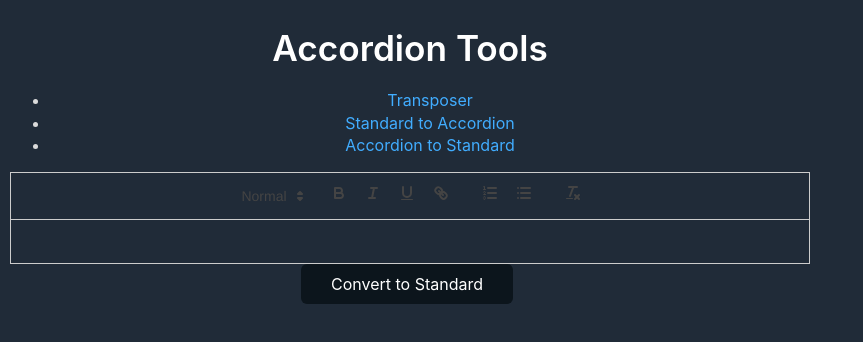
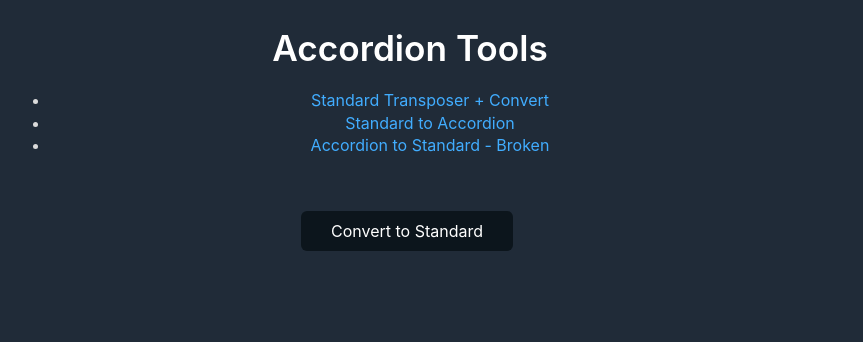
Before and after one commit to wizardofthewell/accordiontools, a React (Create React App) app: page /StandardConverter in a window 1280 px wide. Shown: the top 342 px of the page, without its empty margins (0-863 px from the left). Built offline with nearby package versions, Linux system fonts and the light colour scheme.

Commit message:
Updated some text and tried to make converters work better

```diff
--- a/public/index.html
+++ b/public/index.html
@@ -28,10 +28,12 @@
       work correctly both with client-side routing and a non-root public URL.
       Learn how to configure a non-root public URL by running `npm run build`.
     -->
-    <title>React App</title>
+    <title>Accordion Tools</title>
   </head>
   <body>
-    <noscript>You need to enable JavaScript to run this app.</noscript>
+    <noscript
+      >You need to enable JavaScript to run this app ya jackass</noscript
+    >
     <div id="root"></div>
     <!--
       This HTML file is a template.
--- a/src/AccordionConverter.js
+++ b/src/AccordionConverter.js
@@ -9,14 +9,21 @@ const cMajorRow = notes.cMajorRow;
 function convertNoteToAccordion(note) {
   let buttonNumber, direction, row;
 
-  // Check each button in the C Major row
+  // Extract the root and octave from the note
+  let root = note.slice(0, -1);
+  let octave = parseInt(note.slice(-1));
+
+  // Check each button in the C Major and B Major rows
+  while (octave >= 0 && octave <= 8) {
+    let newNote = root + octave;
+
     for (let i = 1; i <= 11; i++) {
-    if (cMajorRow.push[i] === note) {
+      if (cMajorRow.push[i] === newNote) {
         buttonNumber = i;
         direction = "push";
         row = "inside";
         break;
-    } else if (cMajorRow.pull[i] === note) {
+      } else if (cMajorRow.pull[i] === newNote) {
         buttonNumber = i;
         direction = "pull";
         row = "inside";
@@ -24,15 +31,14 @@ function convertNoteToAccordion(note) {
       }
     }
 
-  // If not found, check each button in the B Major row
     if (!buttonNumber) {
       for (let i = 1; i <= 12; i++) {
-      if (bMajorRow.push[i] === note) {
+        if (bMajorRow.push[i] === newNote) {
           buttonNumber = i;
           direction = "push";
           row = "outside";
           break;
-      } else if (bMajorRow.pull[i] === note) {
+        } else if (bMajorRow.pull[i] === newNote) {
           buttonNumber = i;
           direction = "pull";
           row = "outside";
@@ -41,9 +47,18 @@ function convertNoteToAccordion(note) {
       }
     }
 
+    // If found, break the loop
+    if (buttonNumber) {
+      break;
+    }
+
+    // If not found, try the next octave
+    octave++;
+  }
+
   // If still not found, return null
   if (!buttonNumber) {
-    return null;
+    return note;
   }
 
   return {
--- a/src/App.js
+++ b/src/App.js
@@ -12,13 +12,13 @@ function App() {
         <h1>Accordion Tools</h1>
         <ul>
           <li>
-            <Link to="/Transposer">Transposer</Link>
+            <Link to="/Transposer">Standard Transposer + Convert</Link>
           </li>
           <li>
             <Link to="/AccordionConverter">Standard to Accordion</Link>
           </li>
           <li>
-            <Link to="/StandardConverter">Accordion to Standard</Link>
+            <Link to="/StandardConverter">Accordion to Standard - Broken</Link>
           </li>
         </ul>
 
--- a/src/StandardConverter.js
+++ b/src/StandardConverter.js
@@ -1,7 +1,8 @@
-import React, { useState } from "react";
+import React, { useState, useEffect } from "react";
 import notes from "./notes";
-import Quill from "react-quill";
-import "react-quill/dist/quill.snow.css";
+import { useEditor, EditorContent } from "@tiptap/react";
+import { Editor } from "@tiptap/react";
+import StarterKit from "@tiptap/starter-kit";
 import parse from "html-react-parser";
 
 const bMajorRow = notes.bMajorRow;
@@ -25,45 +26,64 @@ function convertAccordionToNote(accordionNote) {
 
   return note;
 }
-function parseAccordionNote(accordionNoteStr) {
-  const buttonNumber = parseInt(accordionNoteStr.replace(/[^0-9]/g, ""));
-  const direction = accordionNoteStr.includes("<strong>") ? "pull" : "push";
-  const row = accordionNoteStr.includes("*") ? "outside" : "inside";
+const parseAccordionNote = (accordionNoteStr) => {
+  const parser = new DOMParser();
+  const parsedHtml = parser.parseFromString(accordionNoteStr, "text/html");
+  const spans = parsedHtml.querySelectorAll("p > span, p > strong");
+  const notes = Array.from(spans).map((span) => {
+    const isBold = span.tagName.toLowerCase() === "strong";
+    const numbers = span.textContent.trim().split(" ").map(Number);
+    return numbers.map((number) => ({ number, isBold }));
+  });
 
-  return {
-    buttonNumber,
-    direction,
-    row,
-  };
-}
+  const flatNotes = notes.flat();
+
+  return flatNotes.map((note) => {
+    const { number, isBold } = note;
+    const direction = isBold ? "pull" : "push";
+    const row = isBold ? "outside" : "inside";
+
+    return {
+      buttonNumber: number,
+      direction,
+      row,
+    };
+  });
+};
 
 function StandardConverter() {
   const [accordionNotes, setAccordionNotes] = useState("");
   const [standardNotes, setStandardNotes] = useState("");
 
-  const handleAccordionNotesChange = (html) => {
-    setAccordionNotes(html);
-  };
+  const editor = useEditor({
+    extensions: [StarterKit],
+    content: accordionNotes,
+    onUpdate: ({ editor }) => {
+      setAccordionNotes(editor.getHTML());
+    },
+  });
 
   const convertToStandard = () => {
-    const parser = new DOMParser();
-    const parsedHtml = parser.parseFromString(accordionNotes, "text/html");
-    const accordionNotesArray = parsedHtml.body.innerHTML.match(
-      /<strong>.*?<\/strong>|[^<\s]+/g
-    );
-    const standardNotesArray = accordionNotesArray.map((noteStr) => {
-      const accordionNote = parseAccordionNote(noteStr);
-      return convertAccordionToNote(accordionNote);
-    });
+    if (!editor) {
+      console.error("Editor is not initialized yet");
+      return;
+    }
 
-    setStandardNotes(standardNotesArray.join("\n"));
+    const accordionNotesHTML = editor.getHTML();
+    console.log("Accordion notes HTML:", accordionNotesHTML);
+
+    const accordionNotes = parseAccordionNote(accordionNotesHTML);
+    console.log("Accordion notes:", accordionNotes);
+
+    const standardNotes = accordionNotes.map(convertAccordionToNote);
+
+    setStandardNotes(standardNotes.join("\n"));
   };
 
   return (
     <div>
-      <Quill value={accordionNotes} onChange={handleAccordionNotesChange} />
+      <EditorContent editor={editor} />
       <button onClick={convertToStandard}>Convert to Standard</button>
-      <div>{standardNotes}</div>
     </div>
   );
 }
--- a/src/index.css
+++ b/src/index.css
@@ -1,13 +1,14 @@
 body {
   margin: 0;
-  font-family: -apple-system, BlinkMacSystemFont, 'Segoe UI', 'Roboto', 'Oxygen',
-    'Ubuntu', 'Cantarell', 'Fira Sans', 'Droid Sans', 'Helvetica Neue',
+  font-family: -apple-system, BlinkMacSystemFont, "Segoe UI", "Roboto", "Oxygen",
+    "Ubuntu", "Cantarell", "Fira Sans", "Droid Sans", "Helvetica Neue",
     sans-serif;
   -webkit-font-smoothing: antialiased;
   -moz-osx-font-smoothing: grayscale;
+  text-align: center;
 }
 
 code {
-  font-family: source-code-pro, Menlo, Monaco, Consolas, 'Courier New',
+  font-family: source-code-pro, Menlo, Monaco, Consolas, "Courier New",
     monospace;
 }
```
Also changed, not shown: package.json (+7 -1 lines), 1 other file (tests, documents, lock files or other folders). Lines whose indentation alone changed are shown as unchanged.
